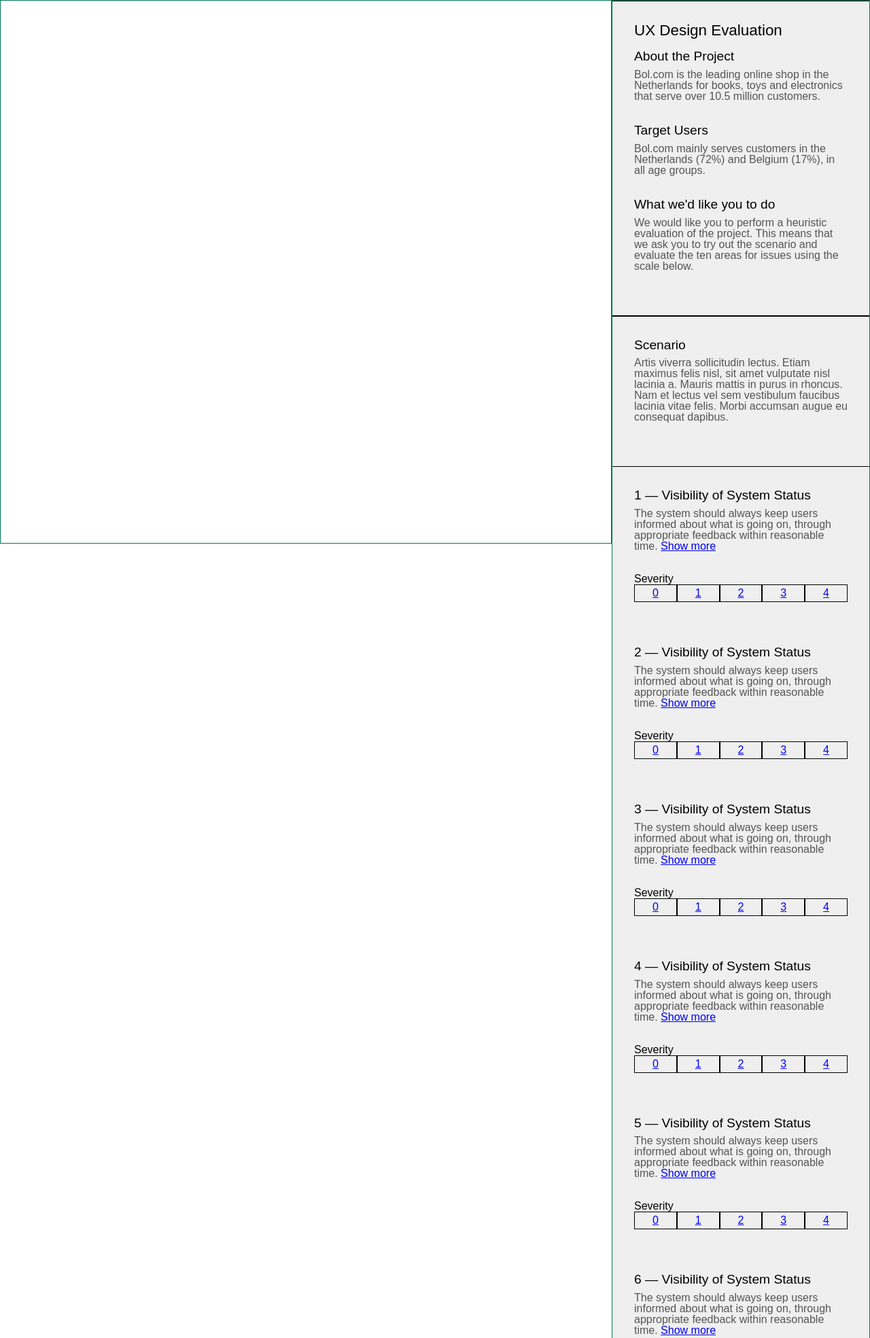
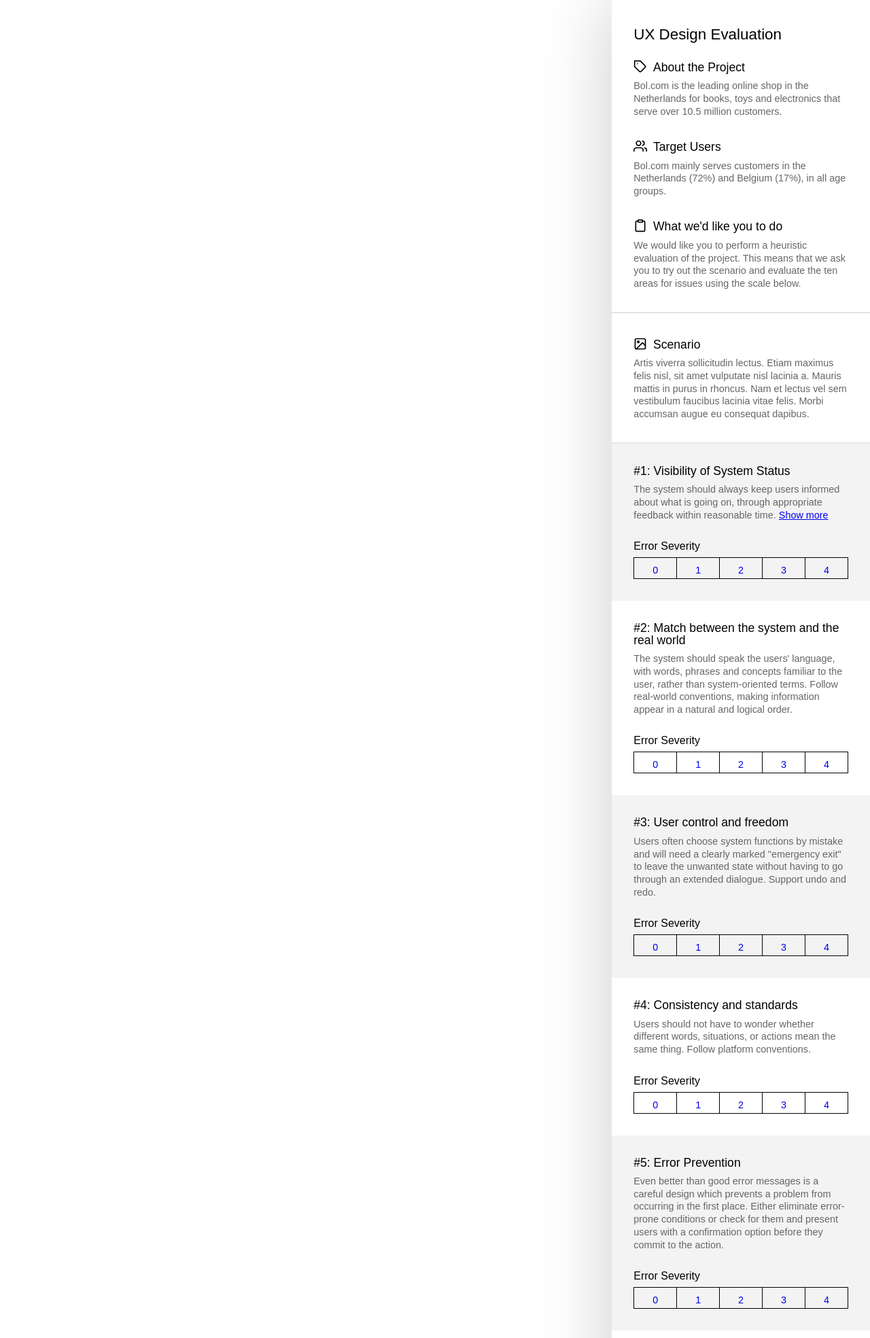
Before and after one commit to AJGeel/requestor, a PHP site: page / in a window 1280 px wide. Shown: the top 1969 px of the page at 68% size. Run offline with PHP 8.4, Linux system fonts and the light colour scheme.

Commit message:
Updated content, style refinement, inclusion of icons for better scanning, start development of progress bar

```diff
--- a/css/style.css
+++ b/css/style.css
@@ -1,9 +1,10 @@
 * {
-  border: 1px solid red;
+  /* border: 1px solid red; */
 }
 
 :root {
-  --branding-main: #007657;
+  /* --branding-main: #007657; */
+  --branding-main: #0000a4;
 }
 
 .app {
@@ -16,7 +17,7 @@
 .frame {
  width: 100%;
  max-height: 100vh;
- border: 1px solid var(--branding-main);
+ /* border: 1px solid var(--branding-main); */
  box-sizing: border-box;
  position: sticky;
  top: 0px;
@@ -25,10 +26,20 @@
 .evaluation {
   width: 540px;
 
-  background-color: #efefef;
+  background-color: #FFF;
   box-sizing: border-box;
+  box-shadow: 0px 0px 100px rgba(0,0,0,.2);
 
-  border: 1px solid var(--branding-main);
+  /* border: 1px solid var(--branding-main); */
+}
+
+.progress-bar-container {
+  width: 100%;
+  height: 8px;
+  /* background-color: var(--branding-main); */
+  background-color: #fff;
+  position: sticky;
+  top: 0;
 }
 
 .evaluation-section {
@@ -36,29 +47,50 @@
 }
 
 .evaluation-section {
-  border-top: 1px solid black;
-  border-bottom: 1px solid black;
+  /* border-top: 1px solid black; */
+  border-bottom: 2px solid rgba(0,0,0,.1);
 }
 
 .evaluation h1 {
   font-size: 1.4em;
-  margin-bottom: .75em;
+  font-weight: 500;
+  margin-bottom: 1em;
 }
 
 .evaluation h2 {
-  font-size: 1.2em;
+  font-size: 1.10em;
   margin-bottom: .5em;
 }
 
+.evaluation h2 img {
+  max-width: 20px;
+  margin-right: .5em;
+  transform: translateY(3px);
+}
+
 .evaluation p {
-  color: #555;
+  color: #666;
+  font-size: .9em;
   margin-bottom: 2em;
+  line-height: 1.3em;
+}
+
+.evaluation p:last-child {
+  margin-bottom: 0px;
+}
+
+.evaluation h3 {
+  margin-bottom: .5em;
+  font-weight: 400;
 }
 
 .heuristic {
-  /* margin: 2em 0; */
   padding: 2em;
-  background-color: #efefef;
+  background-color: #fff;
+}
+
+.heuristic:nth-child(even) {
+  background-color: #f3f3f3;
 }
 
 .heuristic .scoring {
@@ -68,9 +100,14 @@
 
 .heuristic .scoring li {
   border: 1px solid black;
+  border-right: none;
   flex-grow: 1;
   text-align: center;
-  padding: 4px;
+  padding: 10px 4px 4px 4px;
+}
+
+.heuristic .scoring li:last-child {
+  border-right: 1px solid black;
 }
 
 .heuristic .scoring li:hover {
@@ -78,6 +115,11 @@
   cursor: pointer;
 }
 
+.heuristic .scoring li a {
+  text-decoration: none;
+  font-size: .9em;
+}
+
 .heuristic .scoring li:hover a{
   color: #fff;
 }
--- a/index.html
+++ b/index.html
@@ -15,28 +15,33 @@
       </section>
 
       <section class="evaluation"> <!-- Explanation, onboarding and form -->
+
+        <div class="progress-bar-container">
+          <div class="progress-bar" id="progress-bar"></div>
+        </div>
+
         <div class="evaluation-section">
           <h1>UX Design Evaluation</h1>
-          <h2>About the Project</h2>
+          <h2><img src="i/feather/tag.svg"/>About the Project</h2>
           <p>Bol.com is the leading online shop in the Netherlands for books, toys and electronics that serve over 10.5 million customers.</p>
 
-          <h2>Target Users</h2>
+          <h2><img src="i/feather/users.svg"/>Target Users</h2>
           <p>Bol.com mainly serves customers in the Netherlands (72%) and Belgium (17%), in all age groups.</p>
 
-          <h2>What we'd like you to do</h2>
+          <h2><img src="i/feather/clipboard.svg"/>What we'd like you to do</h2>
           <p>We would like you to perform a heuristic evaluation of the project. This means that we ask you to try out the scenario and evaluate the ten areas for issues using the scale below.</p>
         </div>
 
         <div class="evaluation-section">
-          <h2>Scenario</h2>
+          <h2><img src="i/feather/image.svg"/>Scenario</h2>
           <p>Artis viverra sollicitudin lectus. Etiam maximus felis nisl, sit amet vulputate nisl lacinia a. Mauris mattis in purus in rhoncus. Nam et lectus vel sem vestibulum faucibus lacinia vitae felis. Morbi accumsan augue eu consequat dapibus.</p>
         </div>
 
         <div class="heuristic">
-          <h2>1 — Visibility of System Status</h2>
+          <h2>#1: Visibility of System Status</h2>
           <p>The system should always keep users informed about what is going on, through appropriate feedback within reasonable time. <a href="#!">Show more</a></p>
 
-          <h3>Severity</h3>
+          <h3>Error Severity</h3>
           <ul class="scoring">
             <li><a href="#!">0</a></li>
             <li><a href="#!">1</a></li>
@@ -44,14 +49,13 @@
             <li><a href="#!">3</a></li>
             <li><a href="#!">4</a></li>
           </ul>
-
         </div>
 
         <div class="heuristic">
-          <h2>2 — Visibility of System Status</h2>
-          <p>The system should always keep users informed about what is going on, through appropriate feedback within reasonable time. <a href="#!">Show more</a></p>
+          <h2>#2: Match between the system and the real world</h2>
+          <p>The system should speak the users' language, with words, phrases and concepts familiar to the user, rather than system-oriented terms. Follow real-world conventions, making information appear in a natural and logical order.</p>
 
-          <h3>Severity</h3>
+          <h3>Error Severity</h3>
           <ul class="scoring">
             <li><a href="#!">0</a></li>
             <li><a href="#!">1</a></li>
@@ -59,14 +63,13 @@
             <li><a href="#!">3</a></li>
             <li><a href="#!">4</a></li>
           </ul>
-
         </div>
 
         <div class="heuristic">
-          <h2>3 — Visibility of System Status</h2>
-          <p>The system should always keep users informed about what is going on, through appropriate feedback within reasonable time. <a href="#!">Show more</a></p>
+          <h2>#3: User control and freedom</h2>
+          <p>Users often choose system functions by mistake and will need a clearly marked "emergency exit" to leave the unwanted state without having to go through an extended dialogue. Support undo and redo.</p>
 
-          <h3>Severity</h3>
+          <h3>Error Severity</h3>
           <ul class="scoring">
             <li><a href="#!">0</a></li>
             <li><a href="#!">1</a></li>
@@ -74,14 +77,13 @@
             <li><a href="#!">3</a></li>
             <li><a href="#!">4</a></li>
           </ul>
-
         </div>
 
         <div class="heuristic">
-          <h2>4 — Visibility of System Status</h2>
-          <p>The system should always keep users informed about what is going on, through appropriate feedback within reasonable time. <a href="#!">Show more</a></p>
+          <h2>#4: Consistency and standards</h2>
+          <p>Users should not have to wonder whether different words, situations, or actions mean the same thing. Follow platform conventions.</p>
 
-          <h3>Severity</h3>
+          <h3>Error Severity</h3>
           <ul class="scoring">
             <li><a href="#!">0</a></li>
             <li><a href="#!">1</a></li>
@@ -89,14 +91,13 @@
             <li><a href="#!">3</a></li>
             <li><a href="#!">4</a></li>
           </ul>
-
         </div>
 
         <div class="heuristic">
-          <h2>5 — Visibility of System Status</h2>
-          <p>The system should always keep users informed about what is going on, through appropriate feedback within reasonable time. <a href="#!">Show more</a></p>
+          <h2>#5: Error Prevention</h2>
+          <p>Even better than good error messages is a careful design which prevents a problem from occurring in the first place. Either eliminate error-prone conditions or check for them and present users with a confirmation option before they commit to the action.</p>
 
-          <h3>Severity</h3>
+          <h3>Error Severity</h3>
           <ul class="scoring">
             <li><a href="#!">0</a></li>
             <li><a href="#!">1</a></li>
@@ -104,14 +105,13 @@
             <li><a href="#!">3</a></li>
             <li><a href="#!">4</a></li>
           </ul>
-
         </div>
 
         <div class="heuristic">
-          <h2>6 — Visibility of System Status</h2>
-          <p>The system should always keep users informed about what is going on, through appropriate feedback within reasonable time. <a href="#!">Show more</a></p>
+          <h2>#6: Recognition rather than recall</h2>
+          <p>Minimize the user's memory load by making objects, actions, and options visible. The user should not have to remember information from one part of the dialogue to another. Instructions for use of the system should be visible or easily retrievable whenever appropriate.</p>
 
-          <h3>Severity</h3>
+          <h3>Error Severity</h3>
           <ul class="scoring">
             <li><a href="#!">0</a></li>
             <li><a href="#!">1</a></li>
@@ -119,7 +119,62 @@
             <li><a href="#!">3</a></li>
             <li><a href="#!">4</a></li>
           </ul>
+        </div>
 
+        <div class="heuristic">
+          <h2>#7: Flexibility and efficiency of use</h2>
+          <p>Accelerators — unseen by the novice user — may often speed up the interaction for the expert user such that the system can cater to both inexperienced and experienced users. Allow users to tailor frequent actions.</p>
+
+          <h3>Error Severity</h3>
+          <ul class="scoring">
+            <li><a href="#!">0</a></li>
+            <li><a href="#!">1</a></li>
+            <li><a href="#!">2</a></li>
+            <li><a href="#!">3</a></li>
+            <li><a href="#!">4</a></li>
+          </ul>
+        </div>
+
+        <div class="heuristic">
+          <h2>#8: Aesthetic and minimalist design</h2>
+          <p>Dialogues should not contain information which is irrelevant or rarely needed. Every extra unit of information in a dialogue competes with the relevant units of information and diminishes their relative visibility.</p>
+
+          <h3>Error Severity</h3>
+          <ul class="scoring">
+            <li><a href="#!">0</a></li>
+            <li><a href="#!">1</a></li>
+            <li><a href="#!">2</a></li>
+            <li><a href="#!">3</a></li>
+            <li><a href="#!">4</a></li>
+          </ul>
+        </div>
+
+        <div class="heuristic">
+          <h2>#9: Help users recognize, diagnose, and recover from errors</h2>
+          <p>Error messages should be expressed in plain language (no codes), precisely indicate the problem, and constructively suggest a solution.</p>
+
+          <h3>Error Severity</h3>
+          <ul class="scoring">
+            <li><a href="#!">0</a></li>
+            <li><a href="#!">1</a></li>
+            <li><a href="#!">2</a></li>
+            <li><a href="#!">3</a></li>
+            <li><a href="#!">4</a></li>
+          </ul>
+        </div>
+
+        <div class="heuristic">
+          <h2>#10: Help and documentation</h2>
+          <p>Even though it is better if the system can be used without documentation, it may be necessary to provide help and documentation. Any such information should be easy to search, focused on the user's task, list concrete steps to be carried out, and not be too large.</p>
+
+          <h3>Error Severity</h3>
+          <ul class="scoring">
+            <li><a href="#!">0</a></li>
+            <li><a href="#!">1</a></li>
+            <li><a href="#!">2</a></li>
+            <li><a href="#!">3</a></li>
+            <li><a href="#!">4</a></li>
+          </ul>
         </div>
 
       </section>
@@ -127,7 +182,7 @@
     </div>
 
     <!-- Hotjar Tracking Code for localhost:3000 -->
-    <script>
+    <!-- <script>
         (function(h,o,t,j,a,r){
             h.hj=h.hj||function(){(h.hj.q=h.hj.q||[]).push(arguments)};
             h._hjSettings={hjid:1672795,hjsv:6};
@@ -136,7 +191,7 @@
             r.src=t+h._hjSettings.hjid+j+h._hjSettings.hjsv;
             a.appendChild(r);
         })(window,document,'https://static.hotjar.com/c/hotjar-','.js?sv=');
-    </script>
+    </script> -->
 
 
   </body>
```
Also changed, not shown: i/feather/bell.svg (added), i/feather/check-circle.svg (added), i/feather/check-square.svg (added), i/feather/clipboard.svg (added), i/feather/image.svg (added), i/feather/tag.svg (added), i/feather/users.svg (added), 2 other files.
